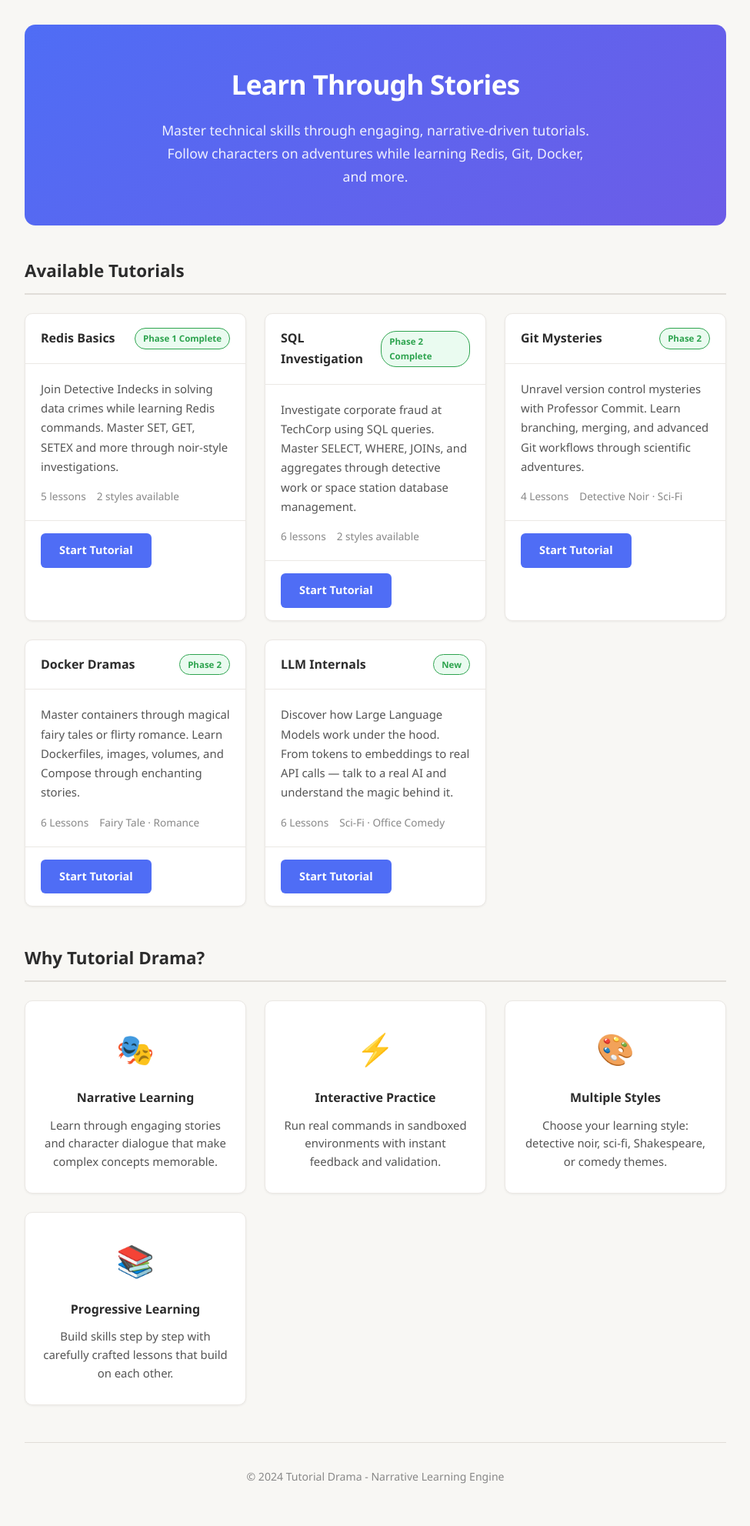
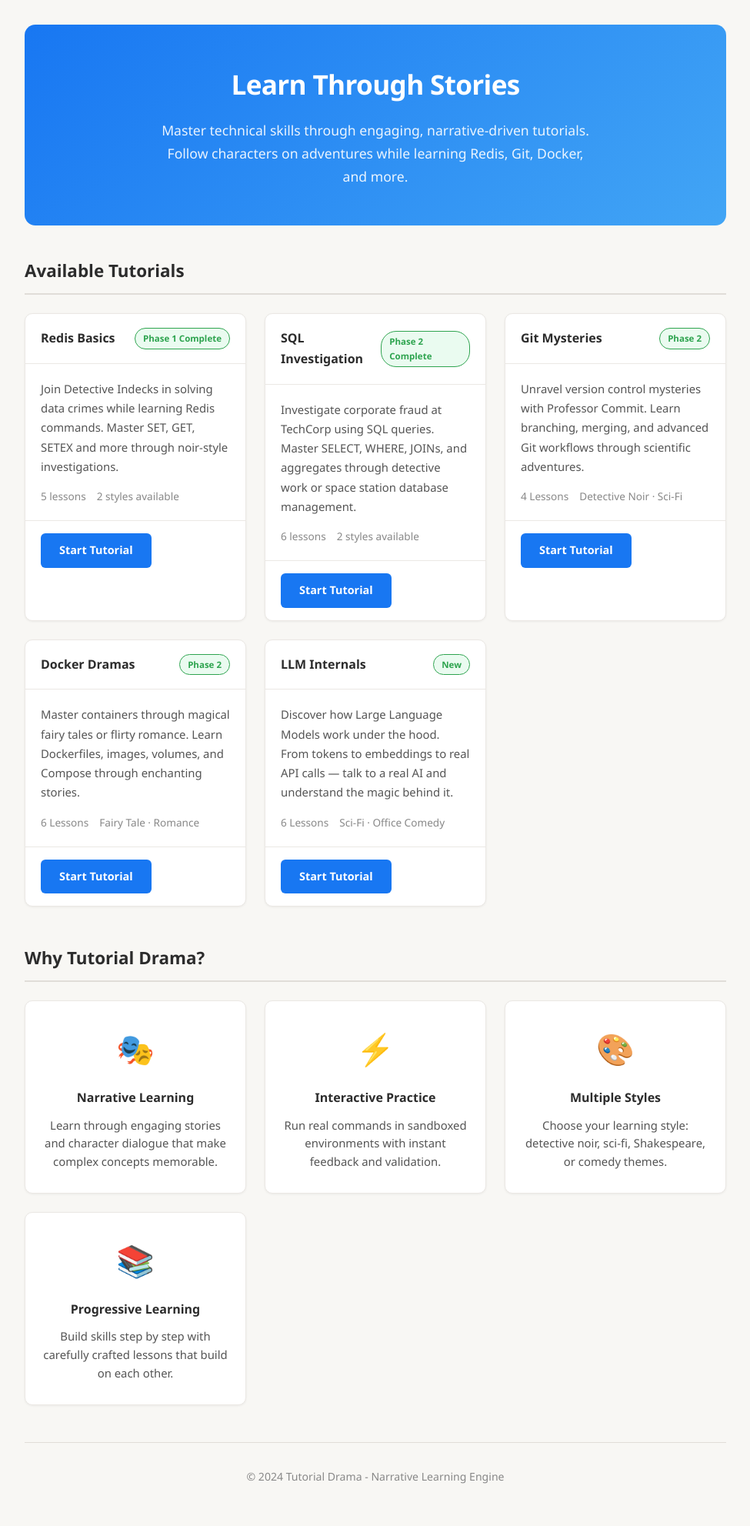
Before and after one commit to Stoick643/tutorial-drama, a FastAPI app: page / in a window 1280 px wide. Shown: the part 81-2064 px from the top of the page at 77% size, without its empty margins (152-1127 px from the left). Run offline with FastAPI, Linux system fonts and the light colour scheme; parts of the project's set-up code (start-up, migrations or seed data) failed here and were passed over.

Commit message:
Soften accent to Facebook blue (#1877F2)

```diff
--- a/static/styles.css
+++ b/static/styles.css
@@ -7,9 +7,9 @@
     --text-primary: #2c2c2c;
     --text-secondary: #555555;
     --text-muted: #888888;
-    --accent: #4f6df5;
-    --accent-hover: #3b57d9;
-    --accent-light: #eef1fe;
+    --accent: #1877f2;
+    --accent-hover: #1466d0;
+    --accent-light: #e7f0fd;
     --success: #2ea44f;
     --success-light: #eafbf0;
     --warning: #d4880f;
@@ -367,7 +367,7 @@ header {
 .hero-section {
     text-align: center;
     padding: 48px 24px;
-    background: linear-gradient(135deg, var(--accent) 0%, #6c5ce7 100%);
+    background: linear-gradient(135deg, var(--accent) 0%, #42a5f5 100%);
     border-radius: var(--radius-lg);
     margin-bottom: 40px;
 }
```
Also changed, not shown: 1 other file.
